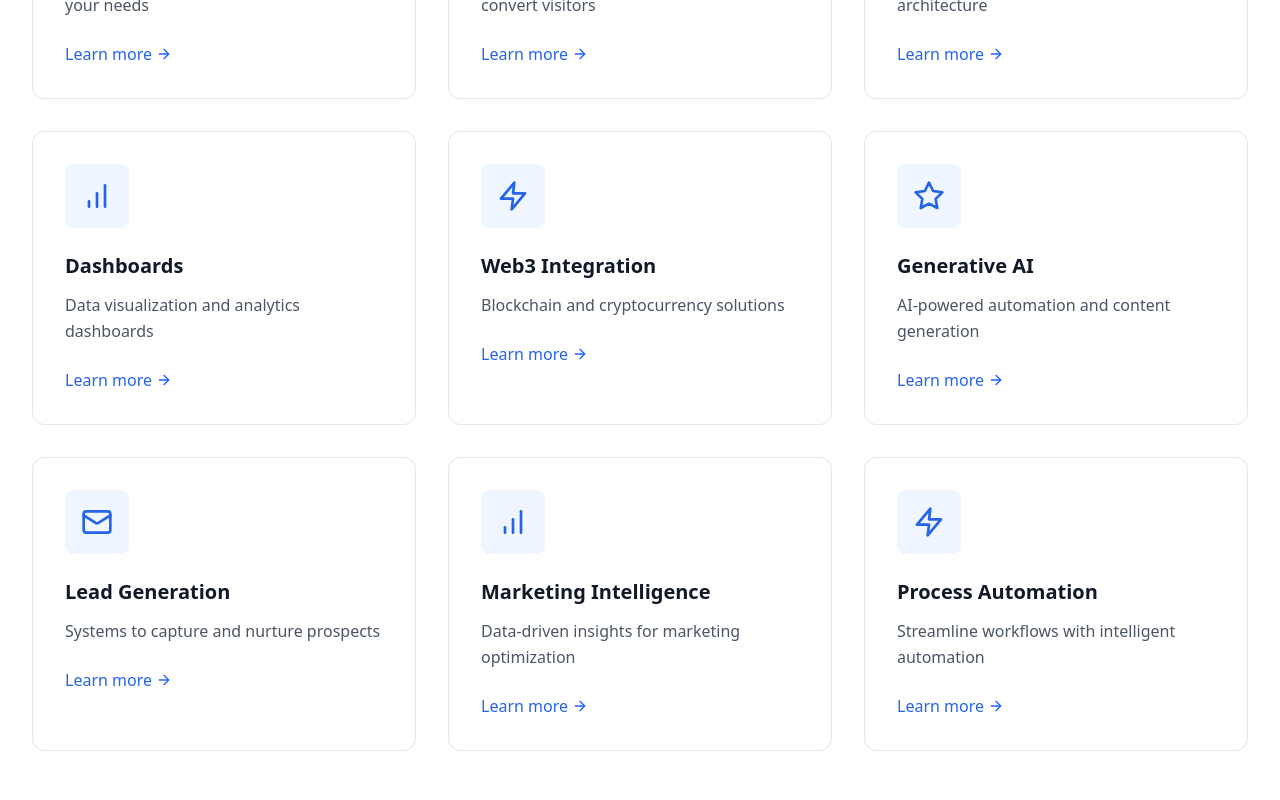
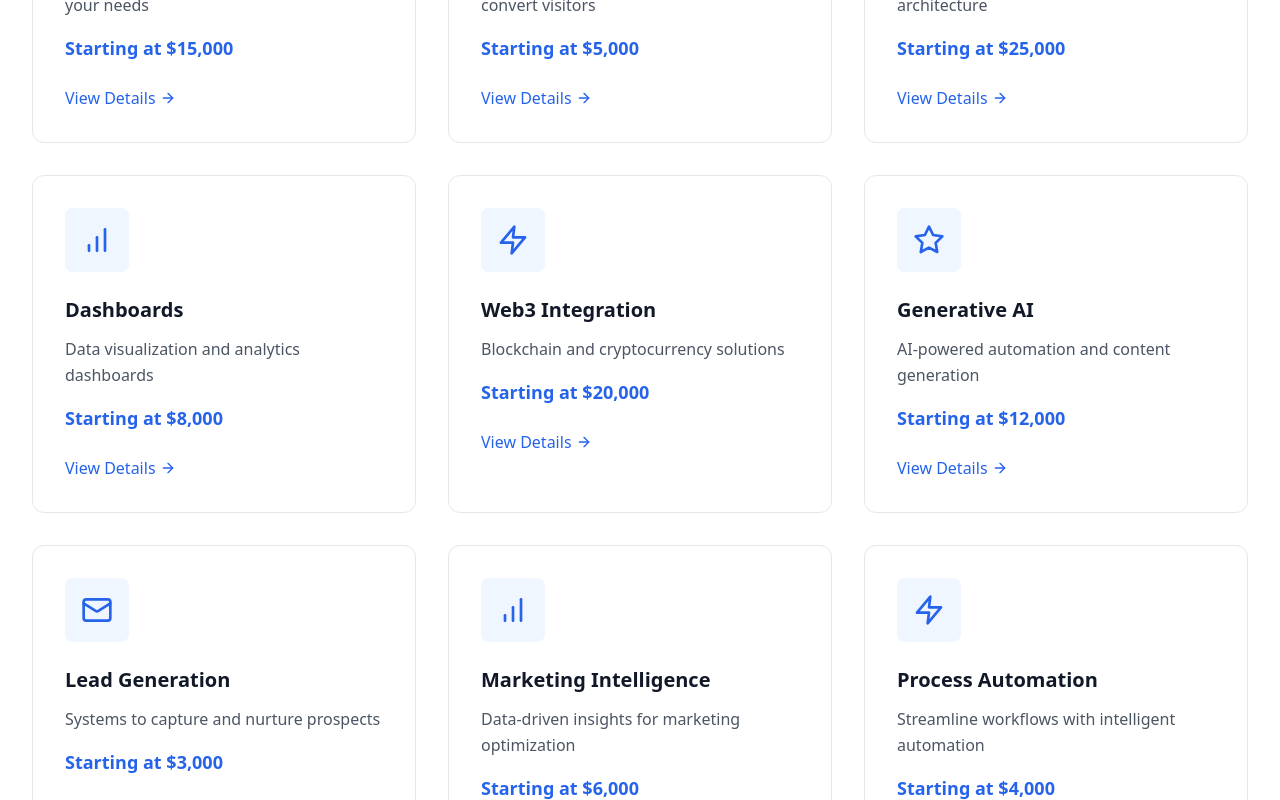
Before and after one commit to spence709/nas-services, a React (Vite) app: page / in a window 1280 px wide. Shown: the part 1340-2140 px from the top of the page. Built offline with nearby package versions, Linux system fonts and the light colour scheme.

Commit message:
fix : v0.2

```diff
--- a/src/App.jsx
+++ b/src/App.jsx
@@ -20,52 +20,116 @@ import {
 
 function App() {
   const [isMenuOpen, setIsMenuOpen] = useState(false);
+  const [selectedService, setSelectedService] = useState(null);
 
   const services = [
     {
       icon: <Code className="h-8 w-8" />,
       title: "Custom Apps",
       description: "Native and web applications tailored to your needs",
+      features: [
+        "iOS & Android Apps",
+        "Cross-platform Development",
+        "API Integration",
+        "App Store Deployment",
+      ],
+      price: "Starting at $15,000",
     },
     {
       icon: <Globe className="h-8 w-8" />,
       title: "Custom Websites",
       description: "Responsive, modern websites that convert visitors",
+      features: [
+        "Responsive Design",
+        "SEO Optimization",
+        "CMS Integration",
+        "Performance Optimization",
+      ],
+      price: "Starting at $5,000",
     },
     {
       icon: <Database className="h-8 w-8" />,
       title: "Software Platforms",
       description: "Scalable platforms with robust architecture",
+      features: [
+        "Cloud Infrastructure",
+        "Microservices",
+        "Database Design",
+        "Auto-scaling",
+      ],
+      price: "Starting at $25,000",
     },
     {
       icon: <BarChart className="h-8 w-8" />,
       title: "Dashboards",
       description: "Data visualization and analytics dashboards",
+      features: [
+        "Real-time Analytics",
+        "Custom Charts",
+        "Data Integration",
+        "Export Features",
+      ],
+      price: "Starting at $8,000",
     },
     {
       icon: <Zap className="h-8 w-8" />,
       title: "Web3 Integration",
       description: "Blockchain and cryptocurrency solutions",
+      features: [
+        "Smart Contracts",
+        "NFT Platforms",
+        "DeFi Solutions",
+        "Wallet Integration",
+      ],
+      price: "Starting at $20,000",
     },
     {
       icon: <Star className="h-8 w-8" />,
       title: "Generative AI",
       description: "AI-powered automation and content generation",
+      features: [
+        "Custom AI Models",
+        "Chatbot Development",
+        "Content Generation",
+        "ML Integration",
+      ],
+      price: "Starting at $12,000",
     },
     {
       icon: <Mail className="h-8 w-8" />,
       title: "Lead Generation",
       description: "Systems to capture and nurture prospects",
+      features: [
+        "Landing Pages",
+        "CRM Integration",
+        "Email Automation",
+        "Analytics Tracking",
+      ],
+      price: "Starting at $3,000",
     },
     {
       icon: <BarChart className="h-8 w-8" />,
       title: "Marketing Intelligence",
       description: "Data-driven insights for marketing optimization",
+      features: [
+        "Campaign Analytics",
+        "Customer Insights",
+        "ROI Tracking",
+        "Competitive Analysis",
+      ],
+      price: "Starting at $6,000",
     },
     {
       icon: <Zap className="h-8 w-8" />,
       title: "Process Automation",
       description: "Streamline workflows with intelligent automation",
+      features: [
+        "Workflow Design",
+        "API Integrations",
+        "Task Automation",
+        "Reporting Tools",
+      ],
+      price: "Starting at $4,000",
     },
   ];
 
@@ -239,7 +303,8 @@ function App() {
             {services.map((service, index) => (
               <div
                 key={index}
-                className="bg-white border border-gray-200 rounded-xl p-8 hover:shadow-lg hover:border-blue-300 transition-all duration-300 group"
+                className="bg-white border border-gray-200 rounded-xl p-8 hover:shadow-lg hover:border-blue-300 transition-all duration-300 group cursor-pointer"
+                onClick={() => setSelectedService(service)}
               >
                 <div className="bg-blue-50 w-16 h-16 rounded-lg flex items-center justify-center mb-6 group-hover:bg-blue-100 transition-colors">
                   <div className="text-blue-600">{service.icon}</div>
@@ -247,16 +312,16 @@ function App() {
                 <h3 className="text-xl font-semibold text-gray-900 mb-3">
                   {service.title}
                 </h3>
-                <p className="text-gray-600 leading-relaxed">
+                <p className="text-gray-600 leading-relaxed mb-4">
                   {service.description}
                 </p>
+                <div className="text-lg font-bold text-blue-600 mb-4">
+                  {service.price}
+                </div>
                 <div className="mt-6">
-                  <a
-                    href="#contact"
-                    className="text-blue-600 font-medium hover:text-blue-700 inline-flex items-center"
-                  >
-                    Learn more <ArrowRight className="ml-1 h-4 w-4" />
-                  </a>
+                  <div className="text-blue-600 font-medium hover:text-blue-700 inline-flex items-center">
+                    View Details <ArrowRight className="ml-1 h-4 w-4" />
+                  </div>
                 </div>
               </div>
             ))}
@@ -655,6 +720,70 @@ function App() {
           </div>
         </div>
       </footer>
+
+      {/* Service Modal */}
+      {selectedService && (
+        <div
+          className="fixed inset-0 bg-black bg-opacity-50 flex items-center justify-center z-50 p-4"
+          onClick={() => setSelectedService(null)}
+        >
+          <div
+            className="bg-white rounded-2xl max-w-2xl w-full max-h-[90vh] overflow-y-auto"
+            onClick={(e) => e.stopPropagation()}
+          >
+            <div className="p-8">
+              <div className="flex justify-between items-start mb-6">
+                <div className="flex items-center space-x-4">
+                  <div className="bg-blue-50 w-16 h-16 rounded-lg flex items-center justify-center">
+                    <div className="text-blue-600">{selectedService.icon}</div>
+                  </div>
+                  <div>
+                    <h2 className="text-3xl font-bold text-gray-900">
+                      {selectedService.title}
+                    </h2>
+                    <p className="text-lg text-blue-600 font-semibold">
+                      {selectedService.price}
+                    </p>
+                  </div>
+                </div>
+                <button
+                  onClick={() => setSelectedService(null)}
+                  className="text-gray-400 hover:text-gray-600"
+                >
+                  <X className="h-6 w-6" />
+                </button>
+              </div>
+
+              <p className="text-lg text-gray-600 mb-8">
+                {selectedService.description}
+              </p>
+
+              <div className="mb-8">
+                <h3 className="text-xl font-semibold text-gray-900 mb-4">
+                  What's Included
+                </h3>
+                <div className="grid md:grid-cols-2 gap-3">
+                  {selectedService.features.map((feature, index) => (
+                    <div key={index} className="flex items-center space-x-3">
+                      <CheckCircle className="h-5 w-5 text-green-500 flex-shrink-0" />
+                      <span className="text-gray-700">{feature}</span>
+                    </div>
+                  ))}
+                </div>
+              </div>
+
+              <div className="flex flex-col sm:flex-row gap-4">
+                <button className="flex-1 bg-blue-600 hover:bg-blue-700 px-6 py-3 rounded-lg text-white font-semibold transition-colors">
+                  Get Started
+                </button>
+                <button className="flex-1 border border-gray-300 hover:bg-gray-50 px-6 py-3 rounded-lg text-gray-700 font-semibold transition-colors">
+                  Schedule Consultation
+                </button>
+              </div>
+            </div>
+          </div>
+        </div>
+      )}
     </div>
   );
 }
--- a/src/App.tsx
+++ /dev/null
@@ -1,14 +0,0 @@
-
-function App() {
-  return (
-        <div className="flex w-full h-screen items-center justify-center flex-col space-y-3 p-2">
-            <span className="loader" />
-            <div className="text-base font-semibold">
-                Writing your code for you! Your preview will appear here soon.
-            </div>
-        </div>
-    );
-
-
-}
-export default App;
--- a/src/main.tsx
+++ /dev/null
@@ -1,10 +0,0 @@
-import { StrictMode } from 'react';
-import { createRoot } from 'react-dom/client';
-import App from './App.tsx';
-import './index.css';
-
-createRoot(document.getElementById('root')!).render(
-  <StrictMode>
-    <App />
-  </StrictMode>
-);
```
